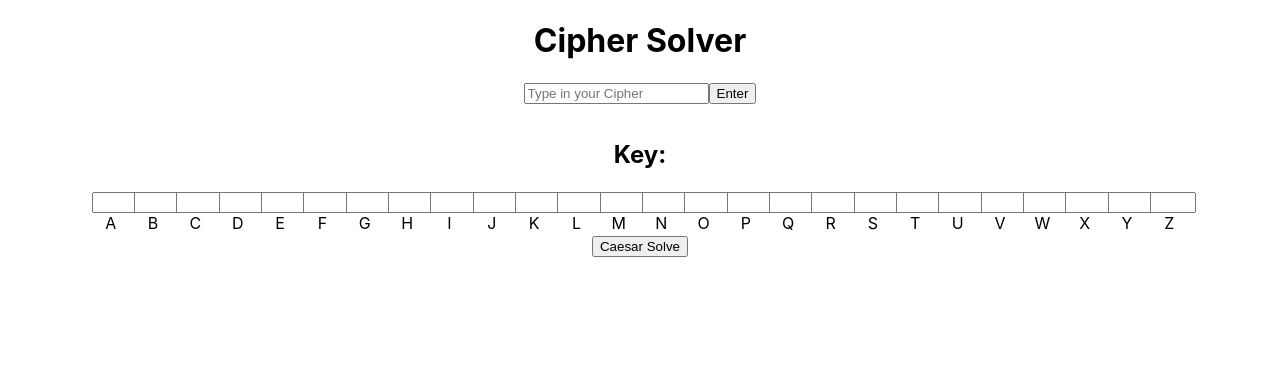
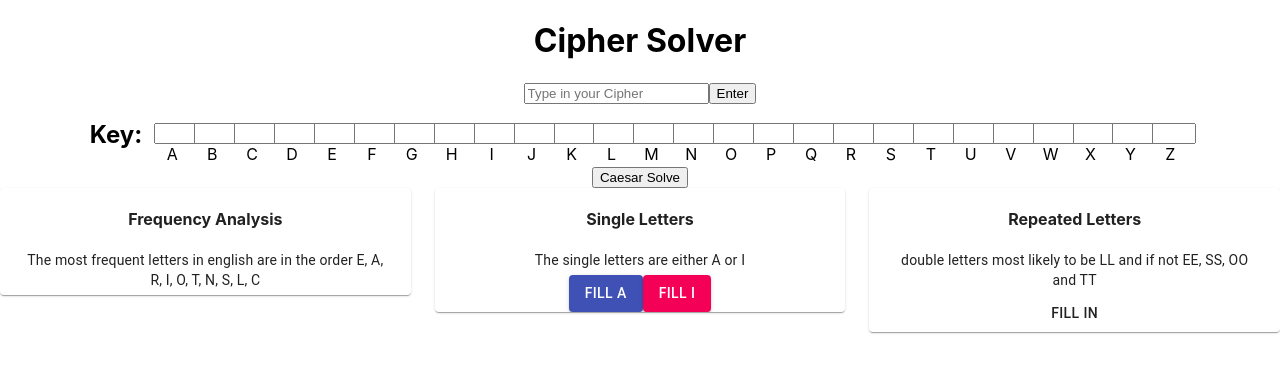
Before and after one commit to andyescapes/cipher-solver, a React (Create React App) app: page / in a window 1280 px wide. Shown: the top 372 px of the page. Built offline with nearby package versions, Linux system fonts and the light colour scheme.

Commit message:
restore point for bad react

```diff
--- a/package.json
+++ b/package.json
@@ -3,12 +3,15 @@
   "version": "0.1.0",
   "private": true,
   "dependencies": {
+    "@material-ui/core": "^4.11.3",
     "@testing-library/jest-dom": "^5.11.10",
     "@testing-library/react": "^11.2.6",
     "@testing-library/user-event": "^12.8.3",
+    "bootstrap": "^4.6.0",
     "check-word": "^1.1.0",
     "express": "^4.17.1",
     "react": "^17.0.2",
+    "react-bootstrap": "^1.5.2",
     "react-dom": "^17.0.2",
     "react-scripts": "4.0.3",
     "web-vitals": "^1.1.1"
--- a/src/App.js
+++ b/src/App.js
@@ -1,14 +1,48 @@
-import logo from "./logo.svg";
 import "./App.css";
 import "./components/WordColumn";
 import React, { useState } from "react";
 import WordColumn from "./components/WordColumn";
 import KeyInput from "./components/KeyInput";
+import Card from "@material-ui/core/Card";
+import Typography from "@material-ui/core/Typography";
+import Grid from "@material-ui/core/Grid";
+import Button from "@material-ui/core/Button";
+import Container from "@material-ui/core/Container";
+import { makeStyles } from "@material-ui/core/styles";
 
 function App() {
   const [inputWord, setInputWord] = useState([]);
   const [caesarResult, setCaesarResult] = useState([]);
+  const [frequency, setFrequency] = useState([]);
 
+  const set_freq_obj = (input) => {
+    console.log(input);
+    const freq_list = [];
+    const input_set = new Set(inputWord);
+
+    input_set.forEach((letter) => {
+      let count = 0;
+      input.forEach((letter2) => {
+        if (letter === letter2) {
+          count++;
+        }
+      });
+
+      if (letter != " ") {
+        const frequence_object = { letter: letter };
+        frequence_object.count = count;
+        freq_list.push(frequence_object);
+      }
+    });
+    freq_list.sort((a, b) => parseFloat(b.count) - parseFloat(a.count));
+    setFrequency(freq_list);
+  };
+
+  React.useEffect(() => {
+    set_freq_obj(inputWord);
+  }, [inputWord]);
+
+  console.log(frequency);
   console.log(inputWord);
   const alpha = Array.from({ length: 26 }, (_, i) =>
     String.fromCharCode("A".charCodeAt(0) + i)
@@ -58,8 +92,9 @@ function App() {
           <WordColumn letter={char}></WordColumn>
         ))}
       </div>
-      <h2>Key:</h2>
+
       <div className="key_container">
+        <h2 style={{ display: "inline", margin: "0 10px 0 0" }}>Key: </h2>
         {alpha.map((alpha_letter) => {
           return <KeyInput letter={alpha_letter} key={alpha_letter}></KeyInput>;
         })}
@@ -70,6 +105,53 @@ function App() {
       {caesarResult.map((res) => (
         <p>{res}</p>
       ))}
+      <Grid container spacing={3}>
+        <Grid item xs={4}>
+          <Card>
+            <h4>Frequency Analysis</h4>
+            {frequency.map((term) => (
+              <Typography variant="body1" gutterBottom>
+                {term.letter}: {term.count}
+              </Typography>
+            ))}
+            <Container>
+              <Typography variant="body2" gutterBottom>
+                The most frequent letters in english are in the order E, A, R,
+                I, O, T, N, S, L, C
+              </Typography>
+            </Container>
+          </Card>
+        </Grid>
+        <Grid item xs={4}>
+          <Card>
+            <h4>Single Letters</h4>
+            <Container>
+              <Typography variant="body2" gutterBottom>
+                The single letters are either A or I
+              </Typography>
+              <Button variant="contained" color="primary">
+                Fill A
+              </Button>
+              <Button variant="contained" color="secondary">
+                Fill I
+              </Button>
+            </Container>
+          </Card>
+        </Grid>
+        <Grid item xs={4}>
+          <Card>
+            <h4>Repeated Letters</h4>
+
+            <Container>
+              <Typography variant="body2" gutterBottom>
+                double letters most likely to be LL and if not EE, SS, OO and TT
+              </Typography>
+            </Container>
+
+            <Button>Fill in</Button>
+          </Card>
+        </Grid>
+      </Grid>
     </div>
   );
 }
```
Also changed, not shown: 1 other file (tests, documents, lock files or other folders).
